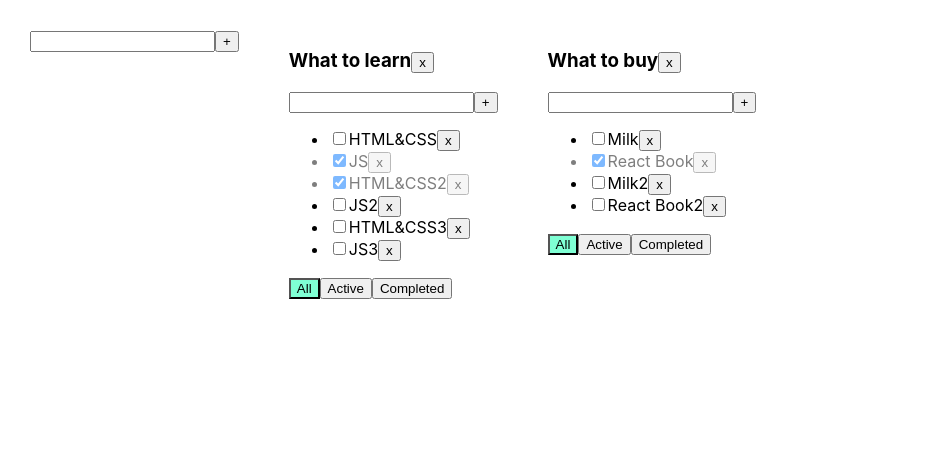
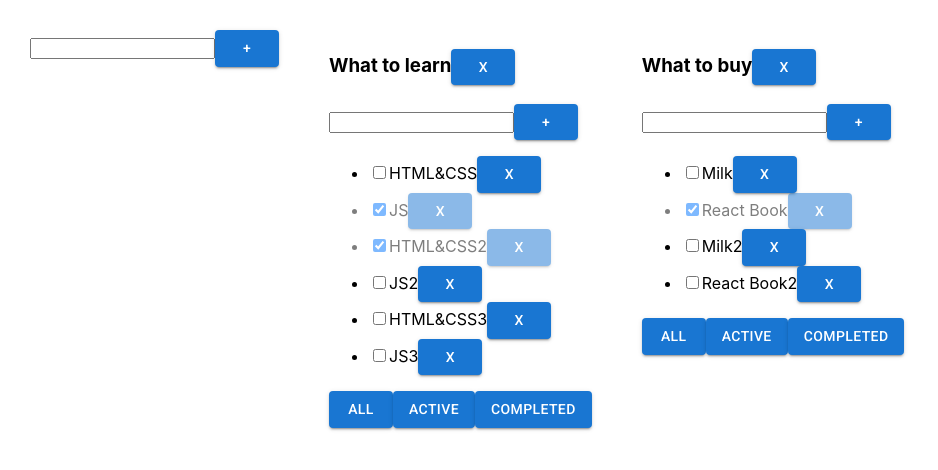
Before and after one commit to kontrast7/Todolist-ts, a React (Create React App) app: page / in a window 1280 px wide. Shown: the top 470 px of the page, without its empty margins (0-938 px from the left). Built offline with nearby package versions, Linux system fonts and the light colour scheme.

Commit message:
material ui

```diff
--- a/package.json
+++ b/package.json
@@ -3,6 +3,11 @@
   "version": "0.1.0",
   "private": true,
   "dependencies": {
+    "@emotion/react": "^11.4.1",
+    "@emotion/styled": "^11.3.0",
+    "@fontsource/roboto": "^4.5.0",
+    "@material-ui/core": "^5.0.0-beta.5",
+    "@material-ui/icons": "^4.11.2",
     "@testing-library/jest-dom": "^5.11.4",
     "@testing-library/react": "^11.1.0",
     "@testing-library/user-event": "^12.1.10",
--- a/public/index.html
+++ b/public/index.html
@@ -10,34 +10,13 @@
       content="Web site created using create-react-app"
     />
     <link rel="apple-touch-icon" href="%PUBLIC_URL%/logo192.png" />
-    <!--
-      manifest.json provides metadata used when your web app is installed on a
-      user's mobile device or desktop. See https://developers.google.com/web/fundamentals/web-app-manifest/
-    -->
     <link rel="manifest" href="%PUBLIC_URL%/manifest.json" />
-    <!--
-      Notice the use of %PUBLIC_URL% in the tags above.
-      It will be replaced with the URL of the `public` folder during the build.
-      Only files inside the `public` folder can be referenced from the HTML.
-
-      Unlike "/favicon.ico" or "favicon.ico", "%PUBLIC_URL%/favicon.ico" will
-      work correctly both with client-side routing and a non-root public URL.
-      Learn how to configure a non-root public URL by running `npm run build`.
-    -->
+    <link rel="stylesheet" href="https://fonts.googleapis.com/css?family=Roboto:300,400,500,700&display=swap" />
+    <link rel="stylesheet" href="https://fonts.googleapis.com/icon?family=Material+Icons" />
     <title>React App</title>
   </head>
   <body>
     <noscript>You need to enable JavaScript to run this app.</noscript>
     <div id="root"></div>
-    <!--
-      This HTML file is a template.
-      If you open it directly in the browser, you will see an empty page.
-
-      You can add webfonts, meta tags, or analytics to this file.
-      The build step will place the bundled scripts into the <body> tag.
-
-      To begin the development, run `npm start` or `yarn start`.
-      To create a production bundle, use `npm run build` or `yarn build`.
-    -->
   </body>
 </html>
--- a/src/App.tsx
+++ b/src/App.tsx
@@ -10,7 +10,6 @@ type TodolistType = {
   title: string;
   filter: FilterValuesType;
 };
-
 type TasksStateType = {
   [key: string]: Array<TaskType>;
 };
@@ -117,11 +116,10 @@ function App() {
 
   return (
     <div className="App">
-      <AddItemForm callBack={addTodolist} />
+     <AddItemForm callBack={addTodolist} />
       {todolists.map((tl) => {
         let allTodolistTasks = tasks[tl.id];
         let tasksForTodolist = allTodolistTasks;
-
         if (tl.filter === "active") {
           tasksForTodolist = allTodolistTasks.filter((t) => !t.isDone);
         }
--- a/src/Todolist.tsx
+++ b/src/Todolist.tsx
@@ -2,7 +2,8 @@ import React, { ChangeEvent } from "react";
 import { FilterValuesType } from "./App";
 import { AddItemForm } from "./components/AddItemForm";
 import { EditableSpan } from "./components/EditableSpan";
-import { Button } from "./components/Button";
+import { Buttons } from "./components/Buttons";
+
 
 export type TaskType = {
   id: string;
@@ -45,15 +46,19 @@ export function Todolist(props: PropsType) {
   return (
     <div>
       <h3>
+
         <EditableSpan title={props.title} callBack={editSpanHandler} />
-        <Button nameBtn={"x"} callback={removeTodolist} />
+
+        <Buttons nameBtn={"x"} callback={removeTodolist} />
+
       </h3>
 
       {/*//РАЗБИТИЕ------------------*/}
       {/* <Input title={titleInput} setTitle={setTitleInput} callBack={()=>addTaskHandler(titleInput)} error={error} setError={setError}/>
-      <Button nameBtn={"ADD"} callback={()=>addTaskHandler(titleInput)}/>*/}
-      <AddItemForm callBack={addTaskHandler} />
-      {/*//--------------------------*/}
+      <Buttons nameBtn={"ADD"} callback={()=>addTaskHandler(titleInput)}/>*/}
+      {/*//РАЗБИТИЕ------------------*/}
+
+     <AddItemForm callBack={addTaskHandler} />
 
       <ul>
         {props.tasks.map((t) => {
@@ -68,23 +73,23 @@ export function Todolist(props: PropsType) {
                 title={t.title}
                 callBack={() => updateNameTasksHandler(t.title, t.id)}
               />
-              <Button nameBtn={"x"} callback={() => removeTaskHandler(t.id)} />
+              <Buttons nameBtn={"x"} callback={() => removeTaskHandler(t.id)} />
             </li>
           );
         })}
       </ul>
       <div>
-        <Button
+        <Buttons
           className={props.filter === "all" ? "active-filter" : ""}
           nameBtn={"All"}
           callback={() => onClickFilterHandler("all")}
         />
-        <Button
+        <Buttons
           className={props.filter === "active" ? "active-filter" : ""}
           nameBtn={"Active"}
           callback={() => onClickFilterHandler("active")}
         />
-        <Button
+        <Buttons
           className={props.filter === "completed" ? "active-filter" : ""}
           nameBtn={"Completed"}
           callback={() => onClickFilterHandler("completed")}
--- a/src/components/AddItemForm.tsx
+++ b/src/components/AddItemForm.tsx
@@ -1,5 +1,5 @@
 import React, {ChangeEvent, KeyboardEvent, useState} from "react";
-import {Button} from "./Button";
+import {Buttons} from "./Buttons";
 
 type propsType={
     callBack:(title:string)=>void
@@ -35,7 +35,7 @@ export const AddItemForm=({callBack}:propsType)=>{
                    onKeyPress={onKeyPressHandler}
                    className={error ? "error" : ""}
             />
-            <Button nameBtn={"+"} callback={addTask}/>
+            <Buttons nameBtn={"+"} callback={addTask}/>
             {error && <div className="error-message">{error}</div>}
         </div>
     )
--- a/src/components/Button.tsx
+++ /dev/null
@@ -1,13 +0,0 @@
-import React from 'react';
-
-type propsType = {
-	nameBtn:string;
-	callback:()=> void;
-	className?:string;
-}
-export const Button = (props:propsType) => {
-	const onClickHandler = () => {
-		props.callback()
-	}
-	return(<button className={props.className} onClick={onClickHandler}>{props.nameBtn}</button>)
-}
--- /dev/null
+++ b/src/components/Buttons.tsx
@@ -0,0 +1,18 @@
+import React from 'react';
+import {Button} from "@material-ui/core";
+
+type propsType = {
+	nameBtn:string;
+	callback:()=> void;
+	className?:string;
+}
+export const Buttons = (props:propsType) => {
+	const onClickHandler = () => {
+		props.callback()
+	}
+	return(
+		<>
+		<Button variant={"contained"} color={"primary"} onClick={onClickHandler}>{props.nameBtn}</Button>
+		</>
+	)
+}
```
Also changed, not shown: src/components/Input.tsx (+5 -2 lines), 2 other files (tests, documents, lock files or other folders).
